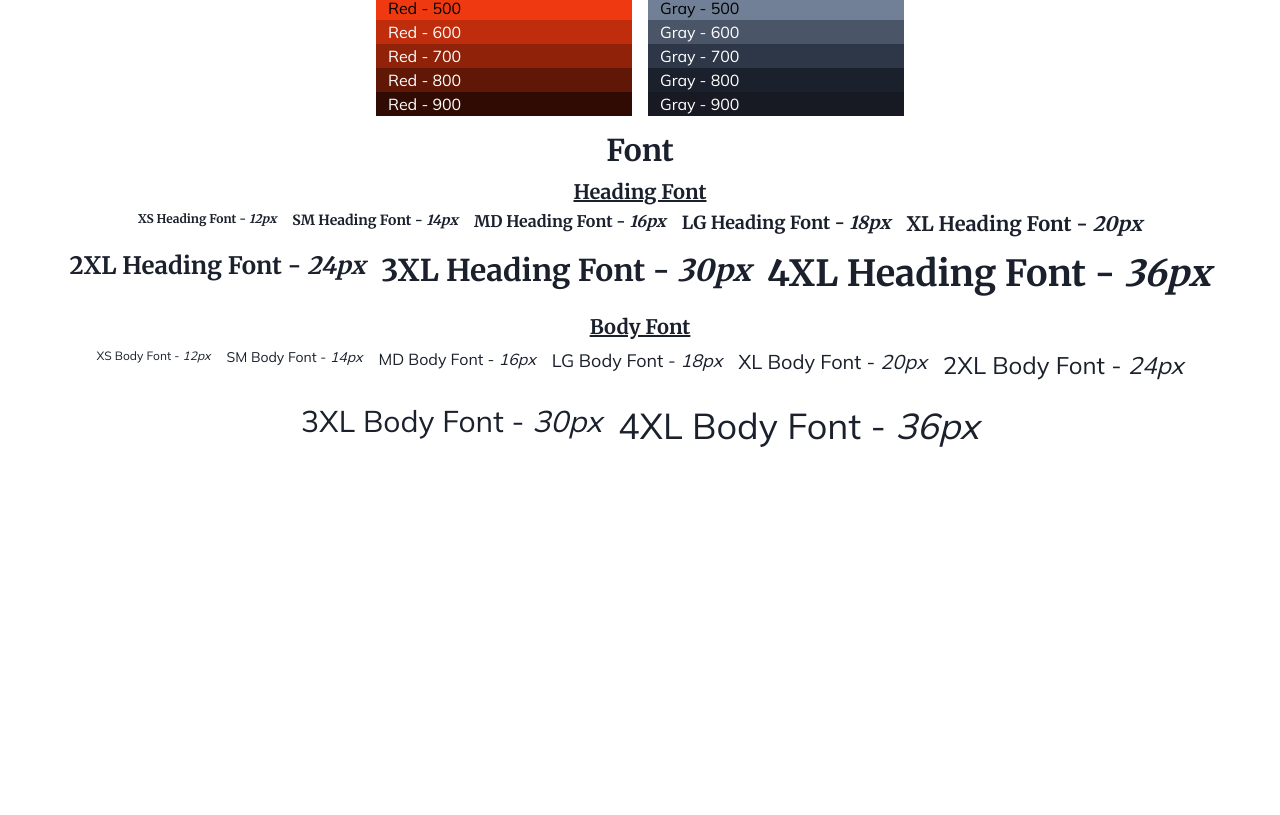
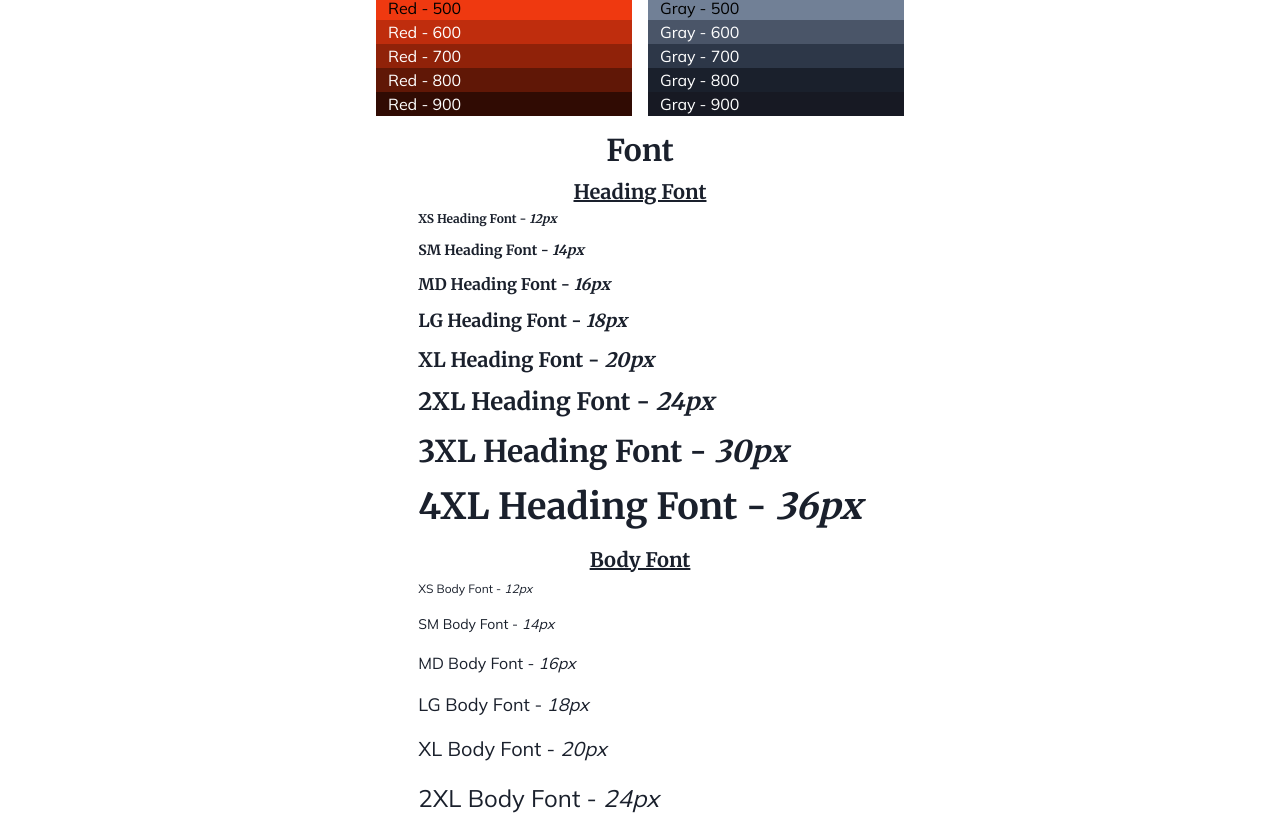
Before and after one commit to kentond18/mobile-style-guide, a Next.js app: page / in a window 1280 px wide. Shown: the part 596-1411 px from the top of the page. Before the commit the page ends 1057 px from the top, so only its background shows below. Built offline with nearby package versions, Linux system fonts and the light colour scheme.

Commit message:
adjusting formatting of fonts

```diff
--- a/pages/components/FontDisplay.js
+++ b/pages/components/FontDisplay.js
@@ -18,7 +18,7 @@ const FontDisplay = ({ size, type }) => {
 	if (type == "Heading")
 		return (
 			<Box p="2">
-				<Heading fontSize={size} textAlign="center">
+				<Heading fontSize={size} textAlign="start">
 					{size.toUpperCase()} {type} Font -{" "}
 					<i>{fontSize[size.toUpperCase()]}</i>
 				</Heading>
@@ -27,7 +27,7 @@ const FontDisplay = ({ size, type }) => {
 	if (type == "Body")
 		return (
 			<Box p="2">
-				<Text fontSize={size} textAlign="center">
+				<Text fontSize={size} textAlign="start">
 					{size.toUpperCase()} {type} Font -{" "}
 					<i>{fontSize[size.toUpperCase()]}</i>
 				</Text>
--- a/pages/index.js
+++ b/pages/index.js
@@ -37,7 +37,7 @@ export default function Home() {
 							<Color />
 						</Flex>
 					</Box>
-					<Box>
+					<Box px="4" w="max-content">
 						<Heading pt="2" size="lg" textAlign="center">
 							Font
 						</Heading>
@@ -49,11 +49,7 @@ export default function Home() {
 						>
 							Heading Font
 						</Heading>
-						<Flex
-							flexDir={{ sm: "column", md: "row" }}
-							flexWrap="wrap"
-							justify="center"
-						>
+
 						{sizes.map((e, i) => {
 							return (
 								<FontDisplay
@@ -63,7 +59,7 @@ export default function Home() {
 								/>
 							);
 						})}
-						</Flex>
+
 						<Heading
 							size="md"
 							textAlign="center"
@@ -72,11 +68,7 @@ export default function Home() {
 						>
 							Body Font
 						</Heading>
-						<Flex
-							flexDir={{ sm: "column", md: "row" }}
-							flexWrap="wrap"
-							justify="center"
-						>
+
 						{sizes.map((e, i) => {
 							return (
 								<FontDisplay
@@ -86,7 +78,6 @@ export default function Home() {
 								/>
 							);
 						})}
-						</Flex>
 					</Box>
 				</Flex>
 			</body>
```
Lines whose indentation alone changed are shown as unchanged.
